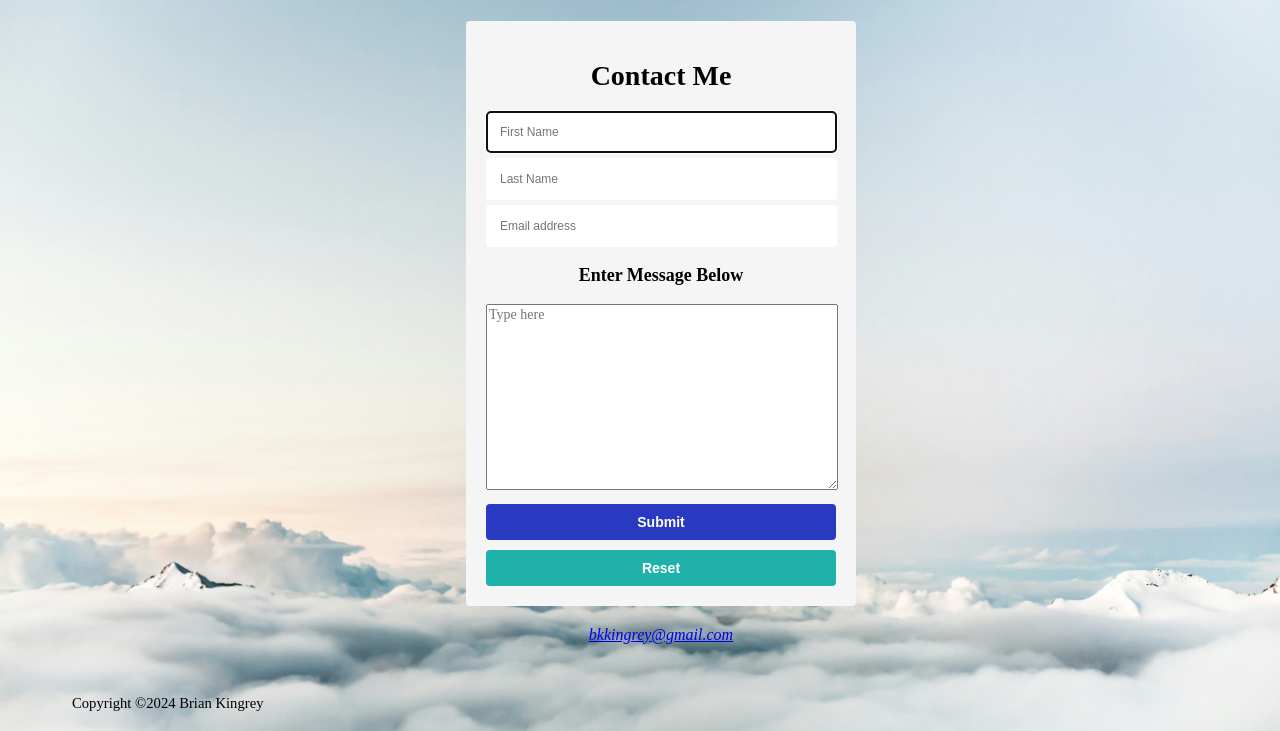
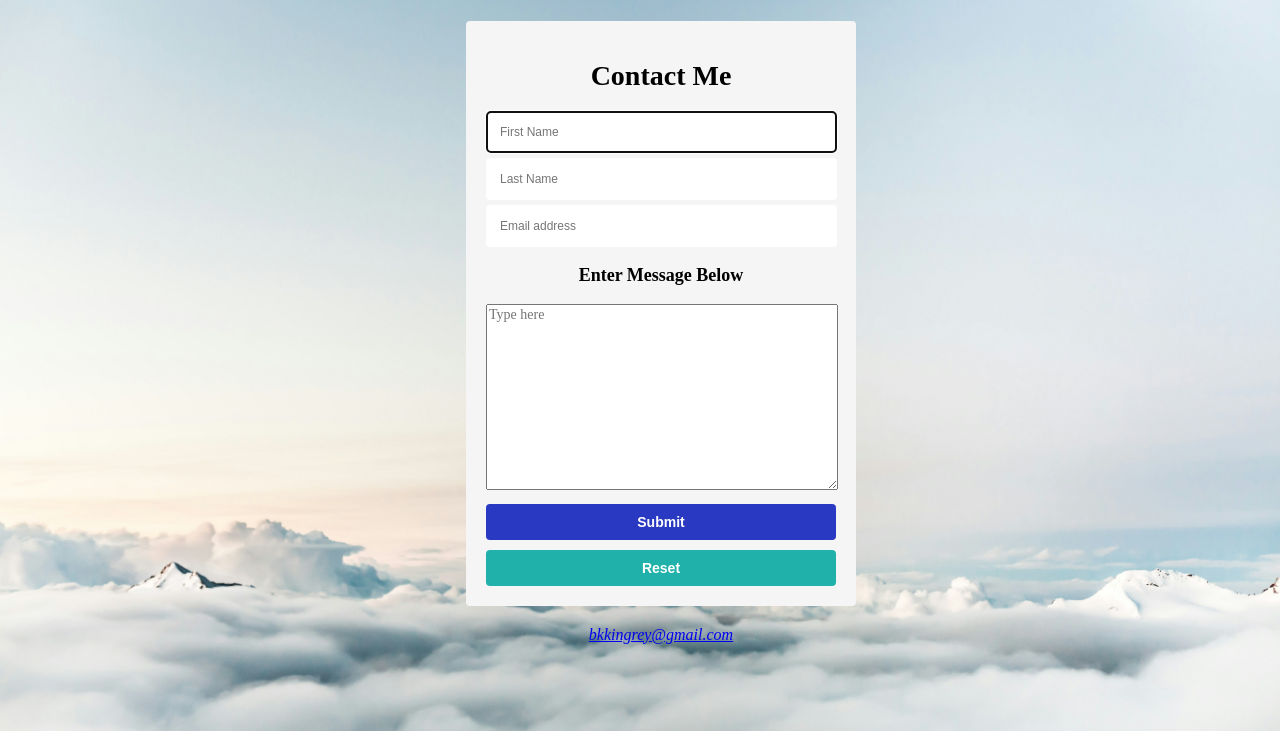
Before and after one commit to bkingrey608/Web-Development, a website: page contact.html in a window 1280 px wide. Shown: the part 69-800 px from the top of the page. Drawn offline with Linux system fonts and the light colour scheme.

Commit message:
Add files via upload

```diff
--- a/contact.html
+++ b/contact.html
@@ -59,10 +59,7 @@
       </address>
     </div>
 
-        <!--Copyright notice in lower left corner-->
-    <div style="position: absolute; bottom: 5px; margin-left: 10px">
-      <p><small>Copyright &copy;2024 Brian Kingrey</small></p>
-    </div>
+
 
         <!--Javascript source file-->
     <script src="./index.js"></script>
```
